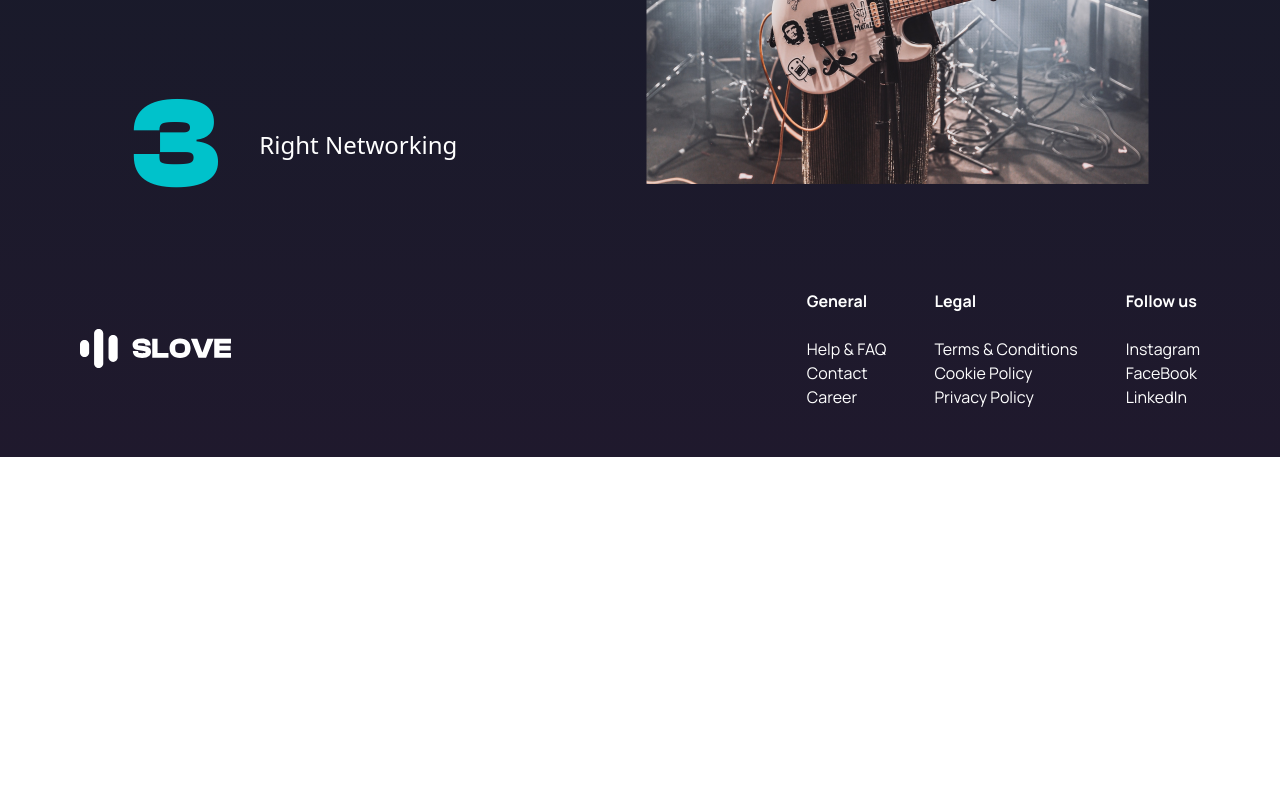
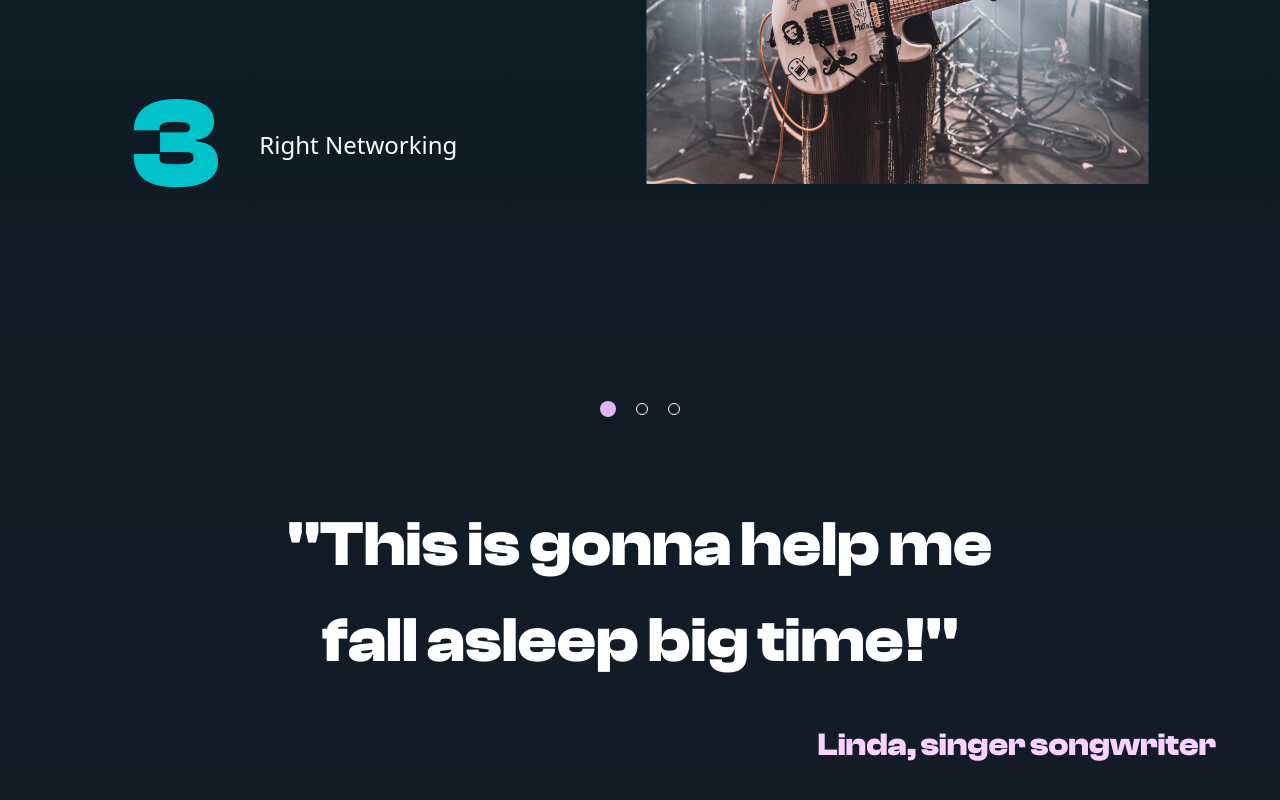
Before and after one commit to SLOVEAI/slove_website, a React (Create React App) app in the folder frontend/: page / in a window 1280 px wide. Shown: the part 1924-2724 px from the top of the page. Before the commit the page ends 2381 px from the top, so only its background shows below. Built offline with nearby package versions, Linux system fonts and the light colour scheme.

Commit message:
home page draft done

```diff
--- a/frontend/src/components/Footer.tsx
+++ b/frontend/src/components/Footer.tsx
@@ -4,7 +4,7 @@ import "../index.css";
 function Footer() {
   return (
     <>
-      <footer className="py-12 px-[5rem] flex flex-row justify-between items-center">
+      <footer className="py-[5rem] mb-[3rem] px-[7rem] flex flex-row justify-between items-center">
         <div>
           <svg
             width="151"
--- /dev/null
+++ b/frontend/src/components/HomeSection4.tsx
@@ -0,0 +1,61 @@
+import { useState } from "react";
+
+function HomeSection4() {
+  const testimonials = [
+    {
+      name: "Linda",
+      type: "singer songwriter",
+      text: "This is gonna help me fall asleep big time!",
+    },
+    {
+      name: "Smith",
+      type: "Fan",
+      text: "This is gonna help me fall asleep big time!",
+    },
+    {
+      name: "Mary",
+      type: "Venue owner",
+      text: "This is gonna help me fall asleep big time!",
+    },
+  ]
+
+  const [currentIndex, setCurrentIndex] = useState(0);
+
+  const goToTarget = (testimonialIndex: any) => {
+    setCurrentIndex(testimonialIndex);
+  };
+
+  return (
+    <>
+    <div className="flex flex-col items-center font-clashDisplay mt-[10rem]">
+      <div className="flex flex-row gap-5 mb-[5rem] items-center">
+        {testimonials.map((testimonial, testimonialIndex) => (
+            <div
+              key={testimonialIndex}
+              onClick={() => goToTarget(testimonialIndex)}
+              className={
+                testimonialIndex === currentIndex
+                  ? "bg-secondaryColor_purple w-4 h-4 rounded-full"
+                  : "border bg-transparent border-white w-3 h-3 rounded-full"
+              }
+            >
+                <button></button>
+            </div>
+          ))}
+      </div>
+
+      <div className="text-[4rem] text-white mb-8 px-[17rem] text-center">
+        "{testimonials[currentIndex].text}"
+      </div>
+
+      <div className="flex flex-row gap-1 self-end text-[2rem] mr-[4rem] text-secondaryColor_lilac">
+        <span>{testimonials[currentIndex].name},</span>
+        <span>{testimonials[currentIndex].type}</span>
+      </div>
+    </div>
+
+    </>
+  )
+}
+
+export default HomeSection4
--- /dev/null
+++ b/frontend/src/components/HomeSection5.tsx
@@ -0,0 +1,26 @@
+import React from 'react'
+import model from "../assets/model.png";
+
+
+function HomeSection5() {
+  return (
+    <>
+        <div className='grid grid-cols-3 grid-rows-2 mt-[15rem]'>
+            <div className=" col-span-1 row-span-1 font-manrope text-[1rem] text-white font-semibold ml-[4rem]">
+                <h2 className='font-clashDisplay whitespace-nowrap text-secondaryColor_lilac text-[4rem]'>How the magic works</h2>
+                <div className="">
+                    <p className='mb-4 mr-[-7rem]'>We at Slove like transparancy. So what happens behind the scenes is, that based on the preferences of the three major players of the live music industry we connect them based on a smart (yes, we are quite proud it) algorithm.</p>
+                    <p className='mr-[-7rem]'>Through that, we open up tremendous opportunities. Opportunities, that are beyond economic benefits such as artist development, mental well-being, marketing and PR for venues & music related businesses just to name a few.</p>
+                </div>
+
+            </div>
+
+            <div className="self-end col-span-2 row-span-2">
+                <img src={model} alt="model.img" />
+            </div>
+        </div>
+    </>
+  )
+}
+
+export default HomeSection5
--- /dev/null
+++ b/frontend/src/components/HomeSection6.tsx
@@ -0,0 +1,11 @@
+import React from 'react'
+
+export default function HomeSection6() {
+  return (
+    <>
+    <div className='flex flex-col items-center font-clashDisplay text-[4rem] text-white text-center mb-[10rem] mt-[5rem]'>
+        <h1>It's not just a platform,<br />it's an <span className='text-secondaryColor_purple'>Ecosystem</span>.</h1>
+    </div>
+    </>
+  )
+}
--- a/frontend/src/components/Navigation.tsx
+++ b/frontend/src/components/Navigation.tsx
@@ -18,6 +18,10 @@ const navItems = [
   {
     title: "Blog",
     to: "/blog",
+  },
+  {
+    title: "Events",
+    to: "/events",
   },
 ];
 
--- /dev/null
+++ b/frontend/src/pages/events-page/index.tsx
@@ -0,0 +1,7 @@
+import React from "react";
+
+const EventsPage = () => {
+  return <div>Events page</div>;
+};
+
+export { EventsPage };
--- a/frontend/src/pages/home-page/index.tsx
+++ b/frontend/src/pages/home-page/index.tsx
@@ -4,6 +4,9 @@ import Footer from "../../components/Footer";
 import HomeHero from "../../components/HomeHero";
 import HomeSection2 from "../../components/HomeSection2";
 import HomeSection3 from "../../components/HomeSection3";
+import HomeSection4 from "../../components/HomeSection4";
+import HomeSection5 from "../../components/HomeSection5";
+import HomeSection6 from "../../components/HomeSection6";
 
 const HomePage = () => {
   return (
@@ -13,6 +16,9 @@ const HomePage = () => {
         <HomeHero />
         <HomeSection2 />
         <HomeSection3 />
+        <HomeSection4 />
+        <HomeSection5 />
+        <HomeSection6 />
         <Footer />
       </div>
     </div>
--- a/frontend/src/pages/index.ts
+++ b/frontend/src/pages/index.ts
@@ -2,3 +2,4 @@ export * from "./home-page";
 export * from "./about-page";
 export * from "./blog-page";
 export * from "./features-page";
+export * from "./events-page";
```
Also changed, not shown: frontend/src/assets/model.png (added).
